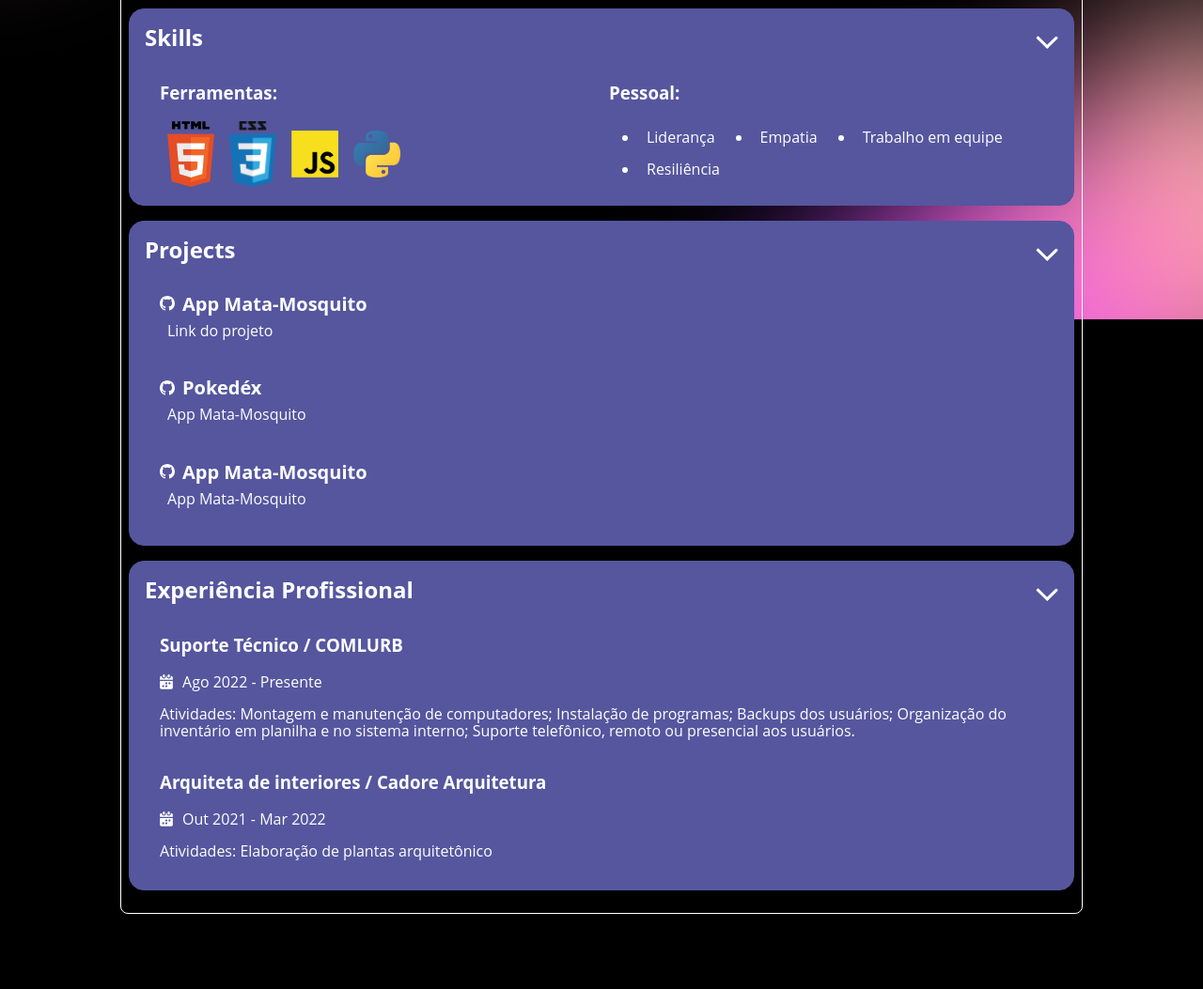
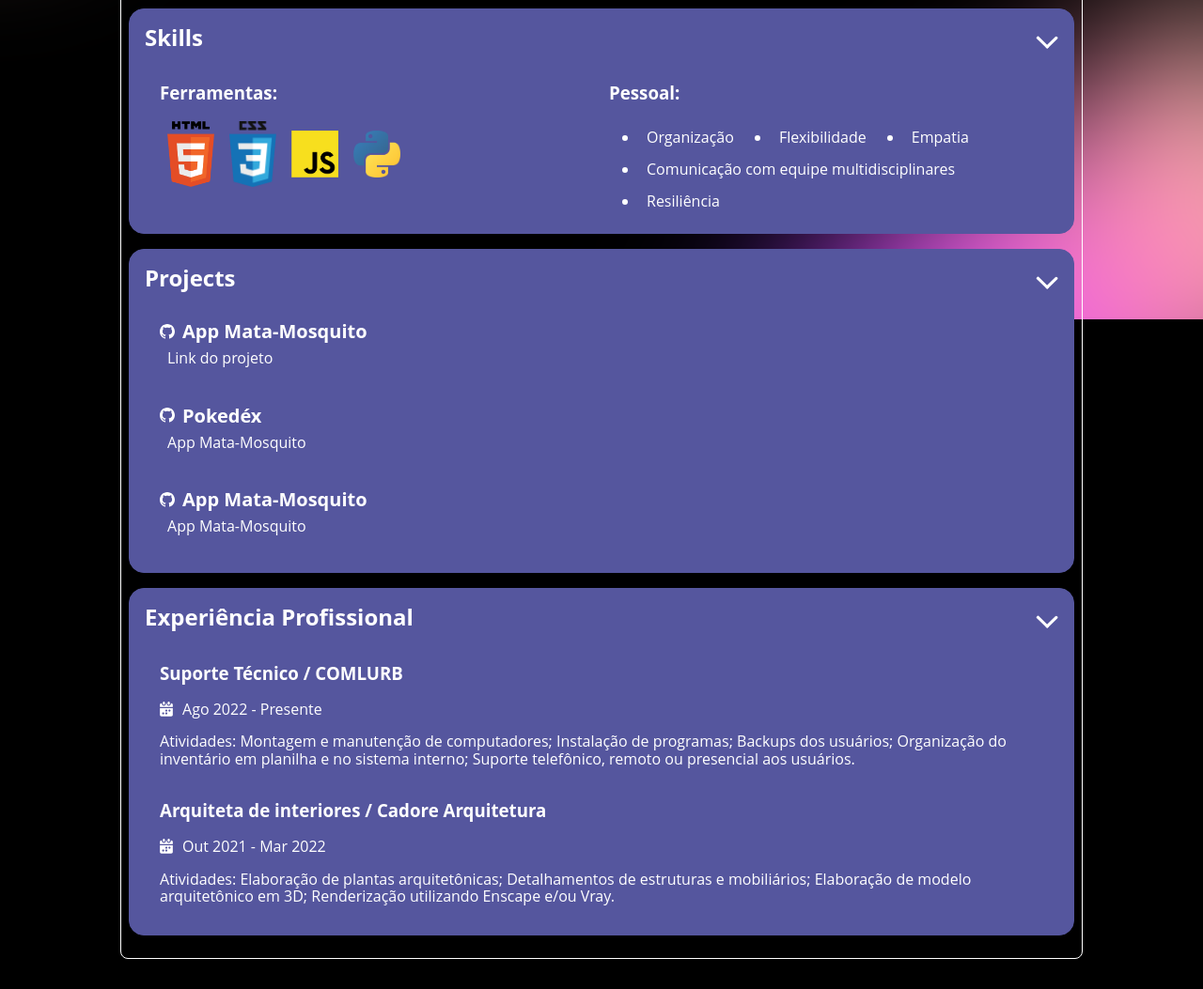
Before and after one commit to geizii/portfolio, a plain HTML site: page index.html in a window 1280 px wide. Shown: the part 460-1513 px from the top of the page at 94% size. Before the commit the page ends 1465 px from the top, so only its background shows below. Drawn offline with nearby package versions, Linux system fonts and the light colour scheme.

Commit message:
Atualização

```diff
--- a/index.html
+++ b/index.html
@@ -97,9 +97,10 @@
                     <section class="personal">
                         <h3>Pessoal:</h3>
                         <ul>
-                            <li>Liderança</li>
+                            <li>Organização</li>
+                            <li>Flexibilidade</li>
                             <li>Empatia</li>
-                            <li>Trabalho em equipe</li>
+                            <li>Comunicação com equipe multidisciplinares</li>
                             <li>Resiliência</li>
                         </ul>
                     </section>
@@ -154,7 +155,7 @@
                         <h3 class="title">Arquiteta de interiores / Cadore Arquitetura </h3>
                         <span class="period">Out 2021 - Mar 2022</span>
                         <p>
-                            Atividades: Elaboração de plantas arquitetônico
+                            Atividades: Elaboração de plantas arquitetônicas; Detalhamentos de estruturas e mobiliários; Elaboração de modelo arquitetônico em 3D; Renderização utilizando Enscape e/ou Vray.
                         </p>
                     </li>
 
```
